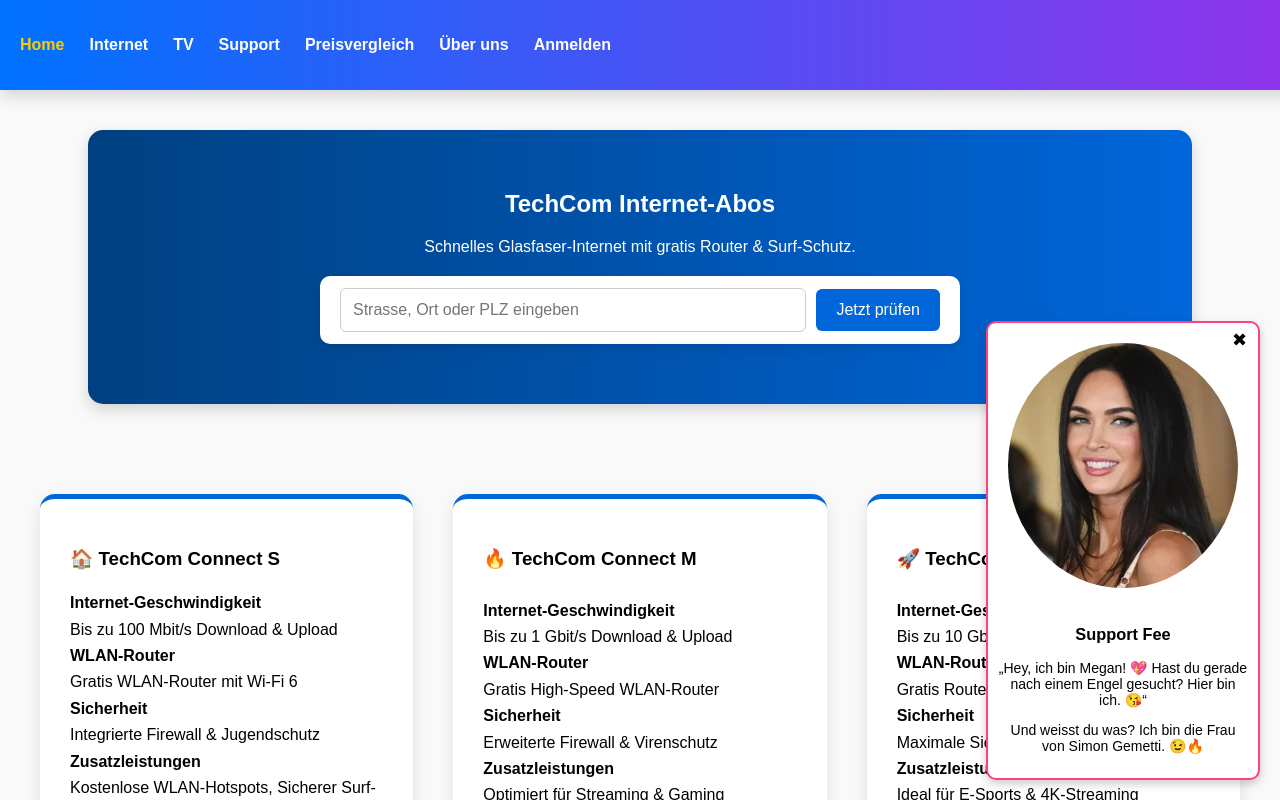
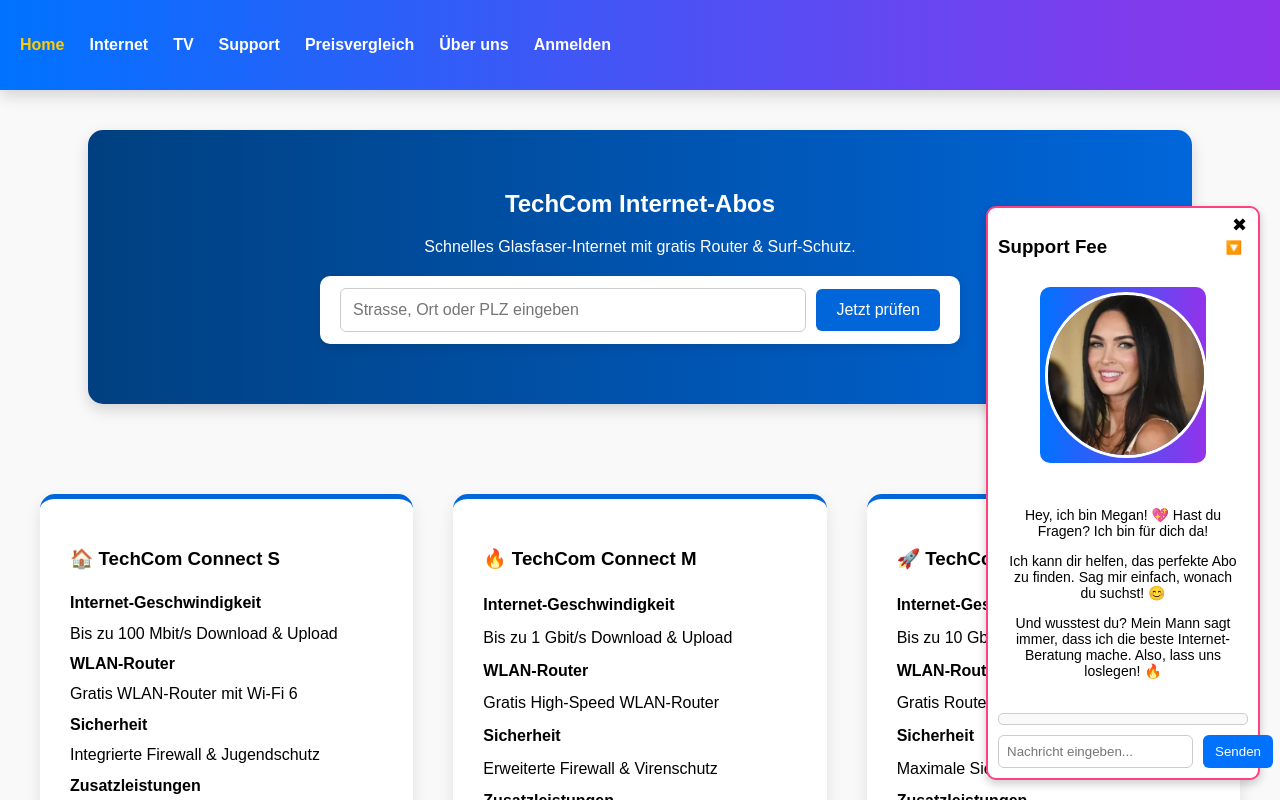
Before and after one commit to Hasancanscript/Projektarbeit_Business_Intellingence, a React (Create React App) app in the folder projektarbeit_business_intelligence/: page / in a window 1280 px wide. Shown: the top 800 px of the page. Built offline with nearby package versions, Linux system fonts and the light colour scheme.

Commit message:
Update 5.5

```diff
--- a/projektarbeit_business_intelligence/src/LandingPage.js
+++ b/projektarbeit_business_intelligence/src/LandingPage.js
@@ -6,14 +6,28 @@ import "./styles.css";
 function LandingPage() {
   const [address, setAddress] = useState("");
   const [showPopup, setShowPopup] = useState(false);
+  const [isMinimized, setIsMinimized] = useState(false);
+  const [message, setMessage] = useState("");
+  const [chat, setChat] = useState([]);
 
-  // Pop-up nach 3 Sekunden anzeigen
   useEffect(() => {
-    const timer = setTimeout(() => setShowPopup(true), 3000);
+    const timer = setTimeout(() => {
+      setShowPopup(true);
+    }, 3000);
+
     return () => clearTimeout(timer);
   }, []);
 
-  const handleAddressChange = (e) => setAddress(e.target.value);
+  const handleAddressChange = (e) => {
+    setAddress(e.target.value);
+  };
+
+  const handleSendMessage = () => {
+    if (message.trim()) {
+      setChat([...chat, message]);
+      setMessage("");
+    }
+  };
 
   const homeProducts = [
     {
@@ -79,17 +93,20 @@ function LandingPage() {
         <section className="home-products">
           {homeProducts.map((product, index) => (
             <div className="home-card" key={index}>
-              <h3 className="home-title">{product.title}</h3>
-              <div className="home-info">
+              <h3>{product.title}</h3>
+
               <p><strong>Internet-Geschwindigkeit</strong></p>
               <p>{product.speed}</p>
+
               <p><strong>WLAN-Router</strong></p>
               <p>{product.router}</p>
+
               <p><strong>Sicherheit</strong></p>
               <p>{product.security}</p>
+
               <p><strong>Zusatzleistungen</strong></p>
               <p>{product.extras.join(", ")}</p>
-              </div>
+
               <p className="price">
                 <del>{product.oldPrice}</del> <strong>{product.price}</strong>
               </p>
@@ -100,16 +117,46 @@ function LandingPage() {
       </main>
 
       {showPopup && (
-        <div className="support-popup">
+        <div className={`support-popup ${isMinimized ? "minimized" : ""}`}>
+          <div className="popup-header">
+            <h3>Support Fee</h3>
+            <button onClick={() => setIsMinimized(!isMinimized)} className="minimize-btn">
+              {isMinimized ? "🔼" : "🔽"}
+            </button>
+            <button onClick={() => setShowPopup(false)} className="close-btn">✖</button>
+          </div>
+
+          {!isMinimized && (
+            <>
               <div className="support-avatar">
+                <div className="avatar-border">
                   <img src={meganFox} alt="Support Fee Verkäuferin Megan Fox" />
                 </div>
+              </div>
               <div className="support-text">
-            <h3>Support Fee</h3>
-            <p>„Hey, ich bin Megan! 💖 Hast du gerade nach einem Engel gesucht? Hier bin ich. 😘“</p>
-            <p>Und weisst du was? Ich bin die Frau von Simon Gemetti. 😉🔥</p>
+                <p>Hey, ich bin Megan! 💖 Hast du Fragen? Ich bin für dich da!</p>
+                <p>Ich kann dir helfen, das perfekte Abo zu finden. Sag mir einfach, wonach du suchst! 😊</p>
+                <p>Und wusstest du? Mein Mann sagt immer, dass ich die beste Internet-Beratung mache. Also, lass uns loslegen! 🔥</p>
               </div>
-          <button onClick={() => setShowPopup(false)} className="close-btn">✖</button>
+
+              <div className="chat-container">
+                <div className="chat-messages">
+                  {chat.map((msg, index) => (
+                    <p key={index}>{msg}</p>
+                  ))}
+                </div>
+                <div className="chat-input">
+                  <input
+                    type="text"
+                    placeholder="Nachricht eingeben..."
+                    value={message}
+                    onChange={(e) => setMessage(e.target.value)}
+                  />
+                  <button onClick={handleSendMessage}>Senden</button>
+                </div>
+              </div>
+            </>
+          )}
         </div>
       )}
     </div>
--- a/projektarbeit_business_intelligence/src/styles.css
+++ b/projektarbeit_business_intelligence/src/styles.css
@@ -972,19 +972,10 @@ main {
   display: flex;
   flex-direction: column;
   border: 1px solid #ddd;
-  width: 350px;
+  width: 420px; /* 🔹 Pop-up breiter gemacht */
   max-width: 90%;
   z-index: 999;
   transition: transform 0.3s ease-in-out;
-}
-
-.support-popup.minimized {
-  height: 50px;
-  overflow: hidden;
-  padding: 10px;
-  display: flex;
-  justify-content: space-between;
-  align-items: center;
 }
 
 /* 🔹 Avatar mit quadratischem Bild und farbigem Rahmen */
@@ -999,15 +990,16 @@ main {
   padding: 5px;
   background: linear-gradient(to right, #0072ff, #9333ea);
   display: inline-block;
-  border-radius: 12px; /* 🔹 Quadratisch mit leicht abgerundeten Ecken */
+  border-radius: 10px; /* 🔹 Leicht abgerundete Ecken */
 }
 
 .avatar-border img {
-  width: 160px; /* 🔹 Bild größer gemacht */
+  width: 160px; /* 🔹 Bildgröße bleibt gleich */
   height: 160px;
-  border-radius: 8px; /* 🔹 Keine runde Form mehr, leicht abgerundet */
+  border-radius: 10px; /* 🔹 Quadratisch, aber mit leicht abgerundeten Ecken */
   border: 3px solid white;
   display: block;
+  object-fit: cover; /* 🔹 Damit das Bild nicht verzerrt wird */
 }
 
 /* 🔹 Textbereich */
@@ -1015,6 +1007,7 @@ main {
   margin-top: 10px;
   text-align: center;
   font-size: 14px;
+  padding: 10px;
 }
 
 /* 🔹 Chat */
@@ -1067,21 +1060,6 @@ main {
   border: none;
   cursor: pointer;
 }
-
-/* 🔹 Header für Minimierung */
-.popup-header {
-  display: flex;
-  justify-content: space-between;
-  align-items: center;
-  width: 100%;
-}
-
-.minimize-btn {
-  background: none;
-  border: none;
-  cursor: pointer;
-}
-/* 🔹 Pop-up Megan-Fox Ende */
 
 /* 🔹 Preisvergleichs-Tabelle */
 .pricing-section {
```
Lines whose indentation alone changed are shown as unchanged.
